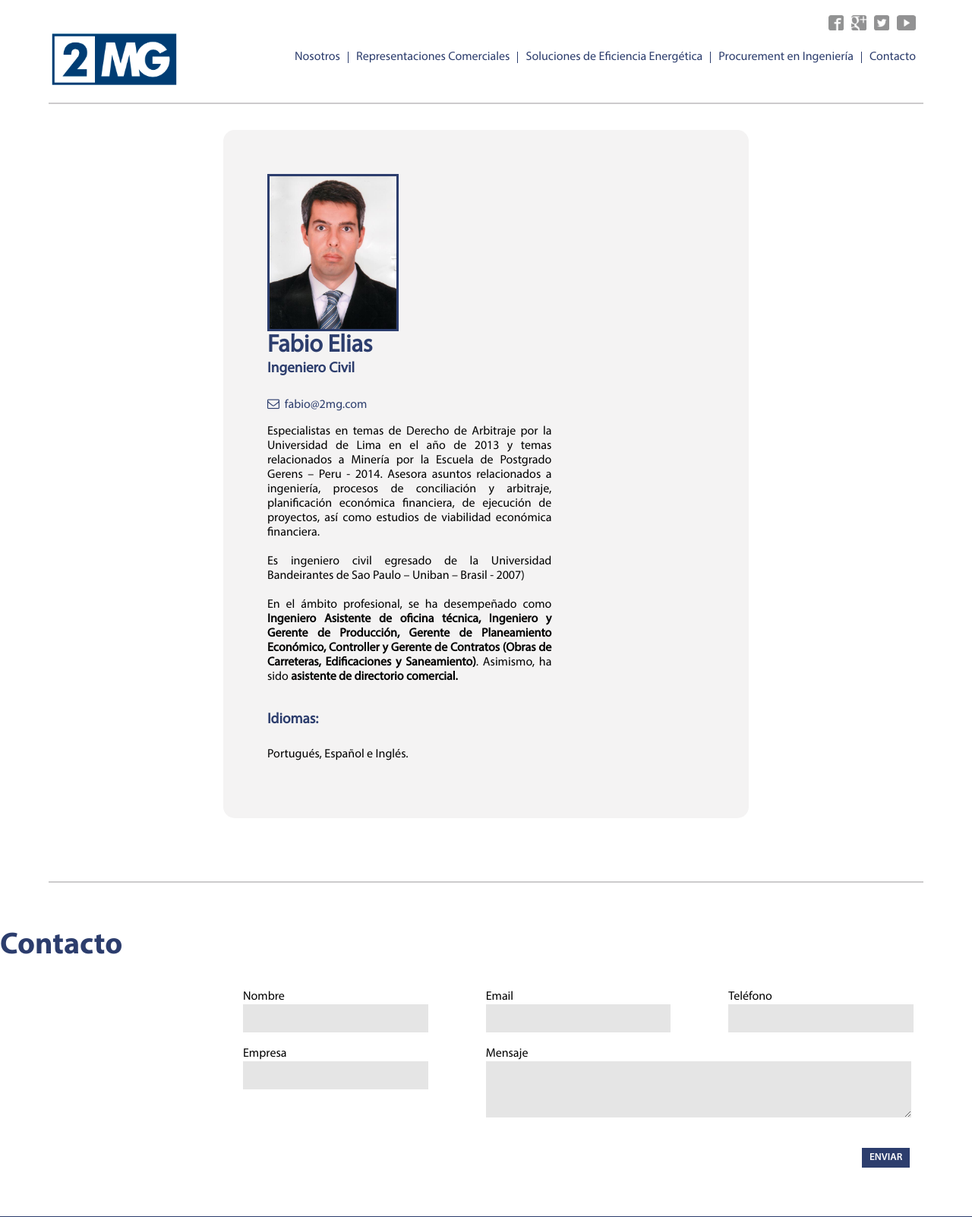
After one commit to BRANDEMMA/2mg, a PHP site: page /fabio-elias.php in a window 1280 px wide. The commit adds this page. Shown: the top 1602 px of the page at 76% size. Run offline with PHP 8.4, Linux system fonts and the light colour scheme; some libraries are stand-ins or nearby versions.

Commit message:
Añadí pagina de Socio y cambio texto eficiencia

```diff
--- a/css/estilos.css
+++ b/css/estilos.css
@@ -287,8 +287,79 @@ header{
 .derecha-nosotros-centrado p{
 	font-family: "my_riad_pro_regular";
 }
+.asociados{
+	margin-bottom: 6%;
+	margin-top: 3%;
+	width: 30%;
+}
+.espacio-asociados{
+	margin: 3% 4.5% 6% 4.5%;
+}
+/*EFECTO DE FILTRO ESCALA DE GRISES (INICIO)*/
+.asociados{
+	filter: url('#grayscale'); /* Versión SVG para IE10, Chrome 17, FF3.5, Safari 5.2 and Opera 11.6 */
+	-webkit-filter: grayscale(100%);
+	-moz-filter: grayscale(100%);
+	-ms-filter: grayscale(100%);
+	-o-filter: grayscale(100%);
+	filter: grayscale(100%); /* Para cuando es estándar funcione en todos */
+	filter: Gray(); /* IE4-8 and 9 */
+}
+.asociados:hover{
+	-webkit-filter: grayscale(0%);
+	-moz-filter: grayscale(0%);
+	-ms-filter: grayscale(0%);
+	-o-filter: grayscale(0%);
+	filter: none;
+
+	-webkit-transition: all 0.7s ease;
+	-moz-transition: all 0.7s ease;
+	-ms-transition: all 0.7s ease;
+	-o-transition: all 0.7s ease;
+	transition: all 0.7s ease;
+}
+/*EFECTO DE FILTRO ESCALA DE GRISES (TERMINA)*/
 
 
+/*--==================== ESTILOS DE LA INFORMACION DE SOCIO (INICIA) ========================--*/
+.detalle-socio{
+	background-color: #F4F3F3;
+	border-radius: 15px;
+	font-family: "my_riad_pro_regular";
+	margin: 0 auto;
+	margin-bottom: 5%;
+	margin-top: 3%;
+	padding: 5%;
+	width: 50%;
+}
+.detalle-socio img{
+	border: 3px solid #2C3D6D;
+	float: left;
+	margin-right: 5%;
+	width: 29%;
+}
+.informacion-socio{
+	float: left;
+	width: 65%;
+}
+.informacion-socio h2{
+	color: #2C3D6D;
+	font-size: 2em;
+	margin: 0;
+}
+.informacion-socio h4{
+	color: #2C3D6D;
+	font-size: 1.2em;
+	margin-top: 0;
+}
+.informacion-socio a{
+	color: #2C3D6D;
+	text-decoration: none;
+}
+.informacion-socio p{
+	text-align: justify;
+}
+/*--==================== ESTILOS DE LA INFORMACION DE SOCIO (TERMINA) ========================--*/
 
 
 
--- /dev/null
+++ b/fabio-elias.php
@@ -0,0 +1,64 @@
+<!DOCTYPE HTML>
+<html>
+
+<head>
+	<html lang="es">
+	<meta name="viewport" content="initial-scale=1, maximum-scale=1" />
+	<meta charset="UTF-8">
+	<meta name="viewport" content="width=device-width" />
+	<title>2MG</title>
+	<meta name="author" content="Brandemma" />
+	<meta name="description" content="" />
+
+	<!--================== 	ENLACE HOJA DE ESTILOS (INICIA)  =====================-->
+
+	<link rel="stylesheet" type="text/css" href="css/estilos.css">
+
+	<!--================== 	ENLACE HOJA DE ESTILOS (TERMINA)  =====================-->
+	<!--================== 	ENLACE ICONO (INICIA)  =====================-->
+
+	<link rel="stylesheet" href="https://maxcdn.bootstrapcdn.com/font-awesome/4.5.0/css/font-awesome.min.css">
+
+	<!--================== 	ENLACE ICONO (TERMINA)  =====================-->
+
+
+</head>
+
+<body>
+	<header>
+		<?php
+			include 'menu.php';
+		?>
+	</header>
+
+	<div class="contenido linea-energetica">
+		<div class="detalle-socio">
+			<img src="img/fabio-elias.jpg">
+			<div class="informacion-socio">
+				<h2>Fabio Elias</h2>
+				<h4>Ingeniero Civil</h4>
+				<a href=""><i class="fa fa-envelope-o" aria-hidden="true"></i>&nbsp;&nbsp;fabio@2mg.com</a>
+				<p>Especialistas en temas de Derecho de Arbitraje por la Universidad de Lima en el año de 2013 y temas relacionados a Minería por la Escuela de Postgrado Gerens – Peru - 2014. Asesora asuntos relacionados a ingeniería, procesos de conciliación y arbitraje, planificación económica financiera, de ejecución de proyectos, así como estudios de viabilidad económica financiera.<br><br>
+				Es ingeniero civil egresado de la Universidad Bandeirantes de Sao Paulo – Uniban – Brasil - 2007)<br><br>
+				En el ámbito profesional, se ha desempeñado como <strong>Ingeniero Asistente de oficina técnica, Ingeniero y Gerente de Producción, Gerente de Planeamiento Económico, Controller y Gerente de Contratos (Obras de Carreteras, Edificaciones y Saneamiento)</strong>. Asimismo, ha sido <strong>asistente de directorio comercial.</strong><br><br></p>
+				<h4>Idiomas:</h4>
+				<p>Portugués, Español e Inglés.</p>
+			</div>
+
+			<div class="clear"></div>
+		</div>
+	</div>
+
+		<div class="clear"></div>
+
+		<?php
+			include 'contacto.php';
+		?>
+	</div>
+
+	<?php
+		include 'pie-pagina.php';
+	?>
+</body>
+
+</html>
```
Also changed, not shown: other parts of css/estilos.css (+11 -11 lines), soluciones-eficiencia-energetica.php (+4 -4 lines), img/fabio-elias.jpg (added).
